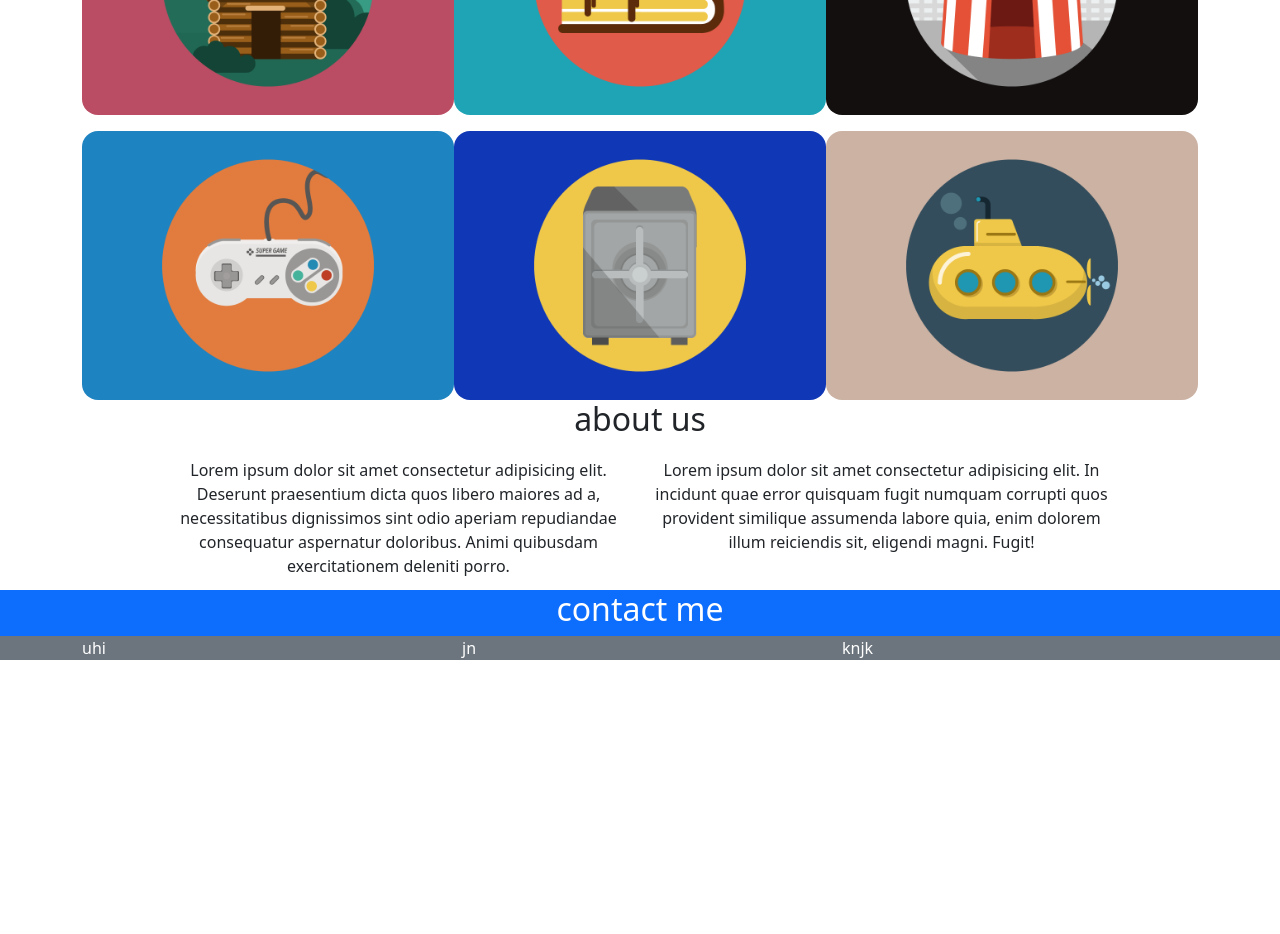
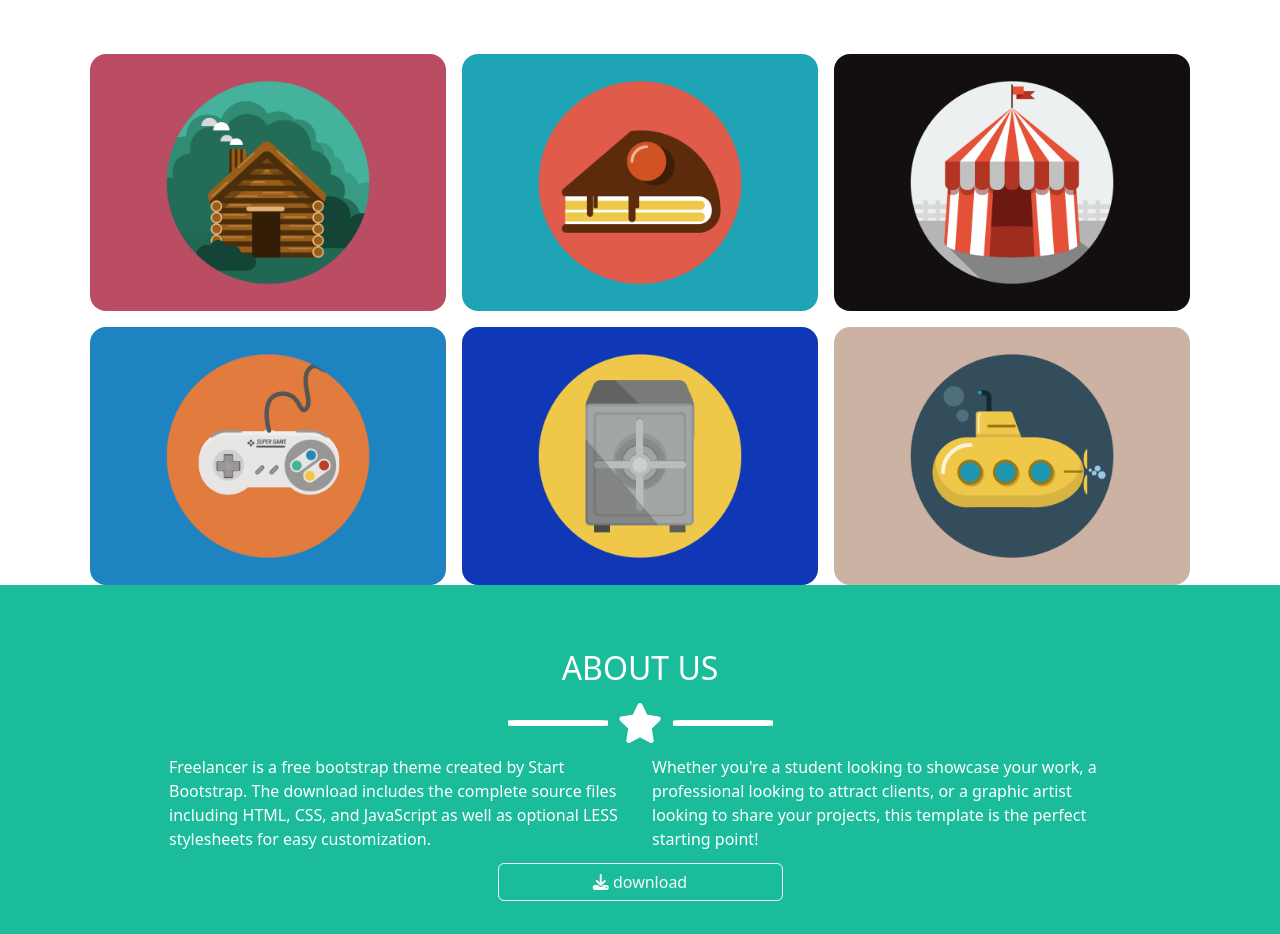
Before and after one commit to MattiaUsai/html-css-bootstrap-freelancer, a plain HTML site: page index.html in a window 1280 px wide. Shown: the part 664-1598 px from the top of the page. Before the commit the page ends 1324 px from the top, so only its background shows below. Drawn offline with nearby package versions, Linux system fonts and the light colour scheme.

Commit message:
complete about us , jumbotron

```diff
--- a/css/partials/color.css
+++ b/css/partials/color.css
@@ -1,3 +1,13 @@
 header{
     background-color: #2C3F50;
 }
+
+.about{
+    background-color: #1ABC9C;
+}
+.jumbotron{
+    background-color: #1ABC9C;
+}
+:root{
+    --col-white:white;
+}
--- a/css/partials/components.css
+++ b/css/partials/components.css
@@ -1,8 +1,18 @@
+/* STELLA CON LINETTE */
+.hr-star{
+    width: 100px;
+    border: 3px solid var(--col-white);
+    margin: auto 0;
+    border-radius: 10%;
+    opacity: 100;
+
+}
+.fa-star{
+    margin: 0 10px ;
+    color: var(--col-white);
+}
 .star{
-    text-align: center;
-    width: 100%;
+    font-size: 40px;
+    display: flex;
+    justify-content: center;
 }
-.fa-solid{
-    font-size: large;
-    width: 50px;
-}
--- a/index.html
+++ b/index.html
@@ -33,14 +33,15 @@
             </div>
           </nav>
     </header>
-    <div class="jumbotron">
+    <div class="jumbotron text-white">
         <div class="container-sm">
             <div class="row justify-content-center ">
-                <div class="col w-50 text-bg-secondary text-uppercase ">
+                <div class="col w-50  text-uppercase ">
                     <img src="./img/avatar.svg" class="w-25 mx-auto d-block" alt="...">
-                    <h1 class="text-center ">start bootstrap</h1>
-                    <div class="star">  </div>
-                    <p class="text-center">graphic artist - web designer - illustrator</p>
+                    <h1 class="text-center fw-bold my-3 ">start bootstrap</h1>
+                    <div class="star">   <hr class=" hr-star "> <i class="fa-solid fa-star"></i> <hr class=" hr-star "></div>
+
+                    <p class="text-center my-5">graphic artist - web designer - illustrator</p>
 
                 </div>
             </div>
@@ -49,34 +50,33 @@
     <div class="portfolio">
         <div class="container-sm">
             <div class="row text-center justify-content-center">
-                <div class="h2">portfolio</div>
-                <div class="star"></div>
+                <div class="h2 text-uppercase my-3">portfolio</div>
+                <div class="star">   <hr class=" hr-star "> <i class="fa-solid fa-star"></i> <hr class=" hr-star "></div>
                 <div class="row justify-content-center row-cols-1 row-cols-sm-2 row-cols-md-3">
-                    <div class="col g-3  overflow-hidden  p-0 rounded-4  "><img class="img-fluid" src="./img/cabin.png" alt=""></div>
-                    <div class="col g-3  overflow-hidden  p-0 rounded-4  "><img class="img-fluid" src="./img/cake.png" alt=""></div>
-                    <div class="col g-3  overflow-hidden  p-0 rounded-4  "><img class="img-fluid" src="./img/circus.png" alt=""></div>
-                    <div class="col g-3  overflow-hidden  p-0 rounded-4  "><img class="img-fluid" src="./img/game.png" alt=""></div>
-                    <div class="col g-3  overflow-hidden  p-0 rounded-4  "><img class="img-fluid" src="./img/safe.png" alt=""></div>
-                    <div class="col g-3  overflow-hidden  p-0 rounded-4  "><img class="img-fluid" src="./img/submarine.png" alt=""></div>
+                    <div class="col g-3  overflow-hidden    "><img class="rounded-4 img-fluid" src="./img/cabin.png" alt=""></div>
+                    <div class="col g-3  overflow-hidden    "><img class="rounded-4 img-fluid" src="./img/cake.png" alt=""></div>
+                    <div class="col g-3  overflow-hidden    "><img class="rounded-4 img-fluid" src="./img/circus.png" alt=""></div>
+                    <div class="col g-3  overflow-hidden    "><img class="rounded-4 img-fluid" src="./img/game.png" alt=""></div>
+                    <div class="col g-3  overflow-hidden    "><img class="rounded-4 img-fluid" src="./img/safe.png" alt=""></div>
+                    <div class="col g-3  overflow-hidden    "><img class="rounded-4 img-fluid" src="./img/submarine.png" alt=""></div>
                 </div>
-
-
-
-
             </div>
         </div>
     </div>
-    <div class="about">
+
+
+    <div class="about text-white py-5">
         <div class="container-sm">
-            <div class="row text-center justify-content-center">
-                <h2>about us</h2>
-                <div class="star"></div>
-                <div class="col-12 col-sm-5 m-1 p-2 text-center ">
-                    Lorem ipsum dolor sit amet consectetur adipisicing elit. Deserunt praesentium dicta quos libero maiores ad a, necessitatibus dignissimos sint odio aperiam repudiandae consequatur aspernatur doloribus. Animi quibusdam exercitationem deleniti porro.
+            <div class="row  justify-content-center">
+                <h2 class="text-uppercase text-center  my-3">about us</h2>
+                <div class="star">   <hr class=" hr-star "> <i class="fa-solid fa-star"></i> <hr class=" hr-star "></div>
+                <div class="col-12 col-sm-5 m-1 p-2  ">
+                    Freelancer is a free bootstrap theme created by Start Bootstrap. The download includes the complete source files including HTML, CSS, and JavaScript as well as optional LESS stylesheets for easy customization.
                 </div>
-                <div class="col-12 col-sm-5 m-1 p-2 text-center">
-                    Lorem ipsum dolor sit amet consectetur adipisicing elit. In incidunt quae error quisquam fugit numquam corrupti quos provident similique assumenda labore quia, enim dolorem illum reiciendis sit, eligendi magni. Fugit!
+                <div class="col-12 col-sm-5 m-1 p-2 ">
+                    Whether you're a student looking to showcase your work, a professional looking to attract clients, or a graphic artist looking to share your projects, this template is the perfect starting point!
                 </div>
+                <button type="button" class="btn btn-outline-light w-25"> <i class="fa-solid fa-download"></i> download </button>
             </div>
         </div>
 
@@ -84,7 +84,7 @@
     <div class="contact-me text-bg-primary ">
         <div class="container-sm">
             <div class="row text-center">
-                <h2>contact me</h2>
+                <h2 class="text-uppercase">contact me</h2>
                 <div class="star"></div>
                 <form  class="h-200 ">
 
```
